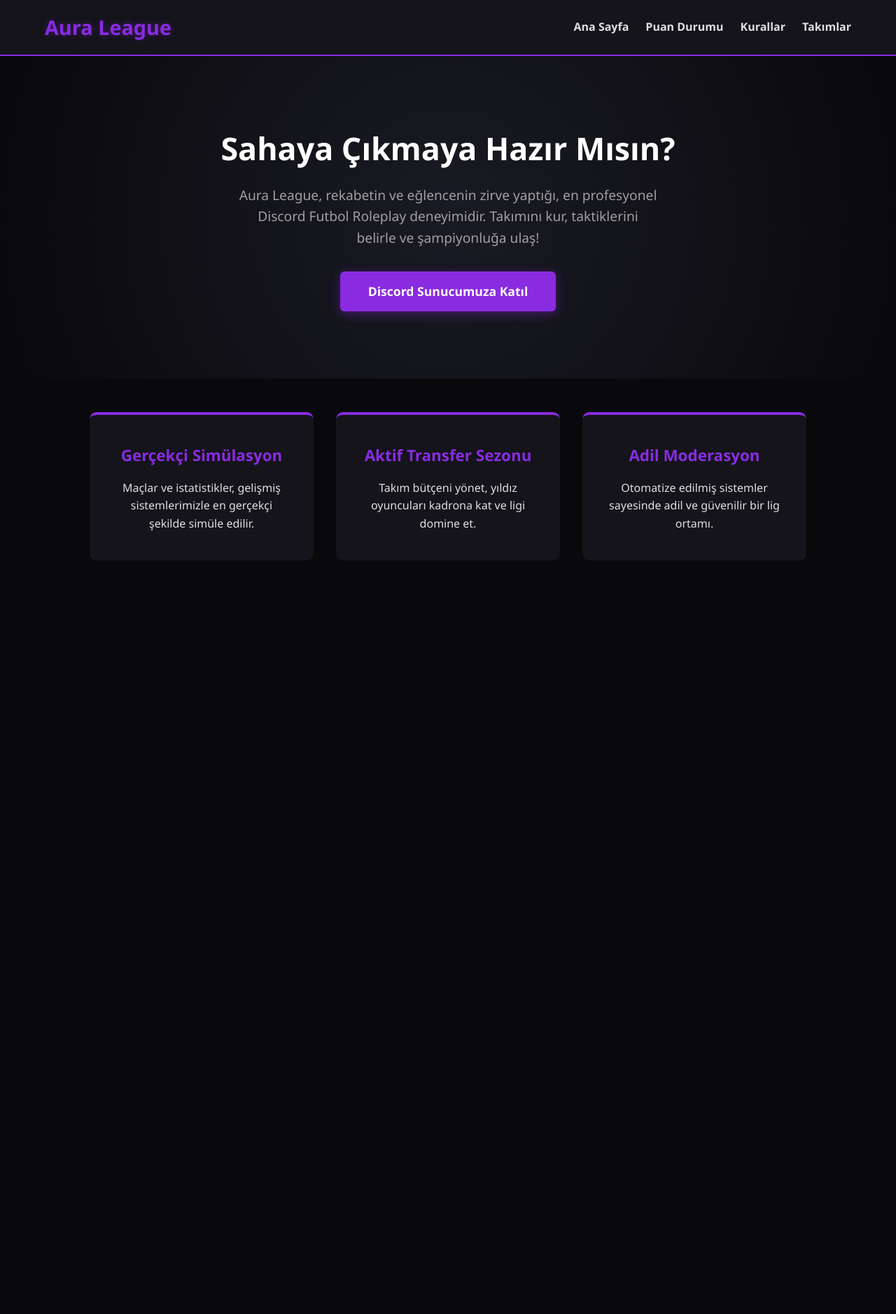
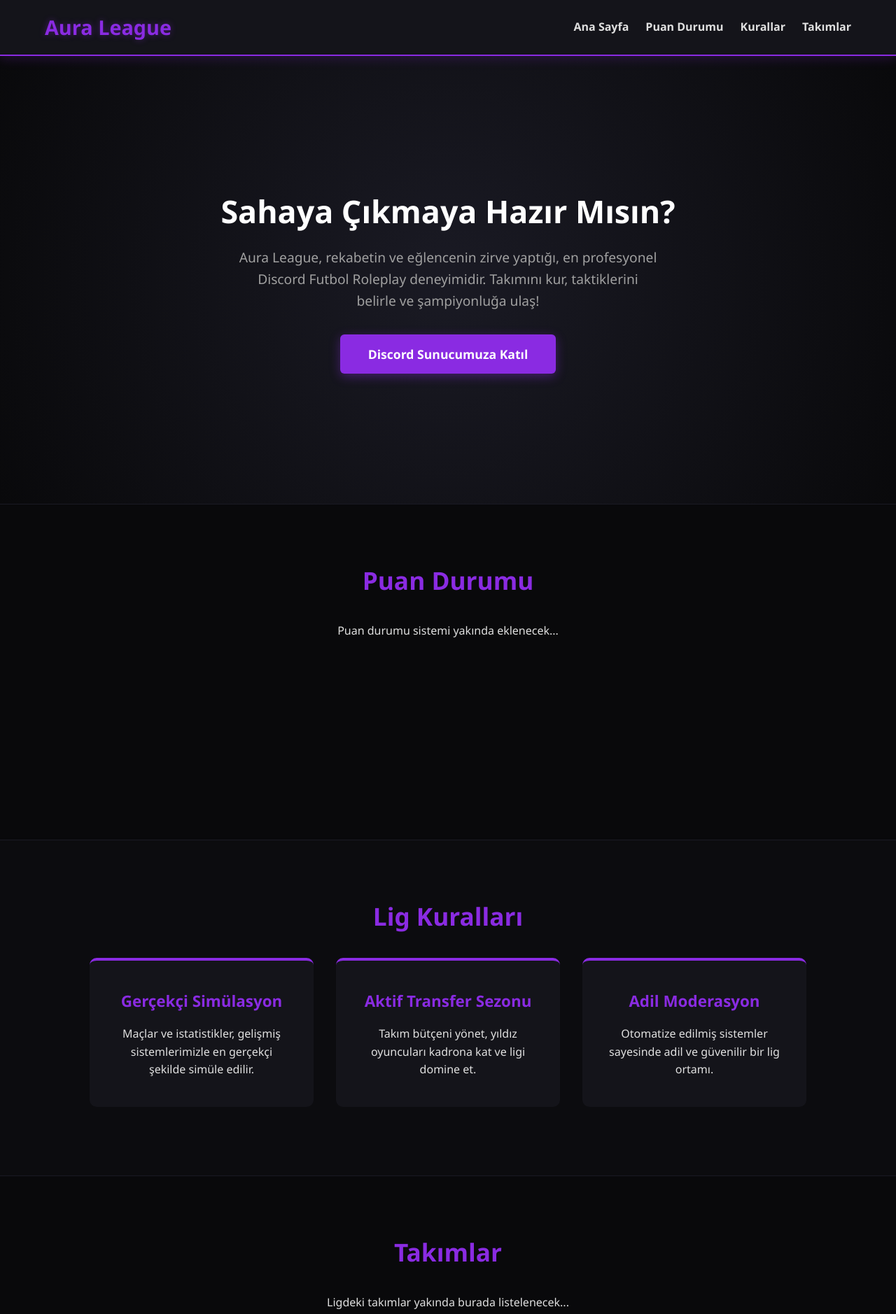
Before and after one commit to efoliinanc-del/auraleague, a plain HTML site: page index.html in a window 1280 px wide. Shown: the whole page at 70% size. Before the commit the page ends 849 px from the top, so only its background shows below. Drawn offline with Linux system fonts and the light colour scheme.

Commit message:
Update index.html

```diff
--- a/index.html
+++ b/index.html
@@ -7,19 +7,25 @@
     <style>
         :root {
             /* Mor ve Siyah Tema Renkleri */
-            --bg-color: #09090B;        /* En koyu siyah/arka plan */
-            --text-color: #E0E0E0;      /* Okunabilir açık gri metin */
-            --accent-color: #8A2BE2;    /* Canlı Mor (BlueViolet) */
-            --accent-hover: #6A1B9A;    /* Koyu Mor (Hover için) */
-            --card-bg: #14141A;         /* Kartlar için bir tık açık siyah */
+            --bg-color: #09090B;
+            --text-color: #E0E0E0;
+            --accent-color: #8A2BE2;
+            --accent-hover: #6A1B9A;
+            --card-bg: #14141A;
         }
 
         * {
             margin: 0;
             padding: 0;
             box-sizing: border-box;
-            /* İstediğin gibi Segoe UI odaklı font ailesi */
             font-family: 'Segoe UI', Tahoma, Geneva, Verdana, sans-serif;
+            /* Yazı seçimini engelleme */
+            user-select: none;
+        }
+
+        /* Kaydırma çubuğu ayarları */
+        html {
+            scroll-behavior: smooth;
         }
 
         body {
@@ -36,12 +42,16 @@
             align-items: center;
             border-bottom: 2px solid var(--accent-color);
             box-shadow: 0 4px 15px rgba(138, 43, 226, 0.2);
+            position: sticky;
+            top: 0;
+            z-index: 1000;
         }
 
         header h1 {
             color: var(--accent-color);
             font-size: 1.8rem;
             text-shadow: 0 0 10px rgba(138, 43, 226, 0.4);
+            cursor: pointer;
         }
 
         nav ul {
@@ -57,14 +67,19 @@
             transition: color 0.3s;
         }
 
-        nav a:hover {
+        nav a:hover, nav a.active {
             color: var(--accent-color);
         }
 
         .hero {
             text-align: center;
-            padding: 6rem 2rem;
+            padding: 8rem 2rem;
             background: radial-gradient(circle at center, #1a1a24 0%, #09090B 100%);
+            min-height: 80vh;
+            display: flex;
+            flex-direction: column;
+            justify-content: center;
+            align-items: center;
         }
 
         .hero h2 {
@@ -99,11 +114,23 @@
             box-shadow: 0 6px 20px rgba(138, 43, 226, 0.6);
         }
 
+        .content-section {
+            padding: 5rem 5%;
+            min-height: 60vh;
+            text-align: center;
+            border-top: 1px solid #1a1a24;
+        }
+
+        .content-section h2 {
+            color: var(--accent-color);
+            font-size: 2.2rem;
+            margin-bottom: 2rem;
+        }
+
         .features {
             display: flex;
             justify-content: center;
             gap: 2rem;
-            padding: 3rem 5%;
             flex-wrap: wrap;
         }
 
@@ -128,28 +155,37 @@
         }
     </style>
 </head>
-<body>
+<body oncontextmenu="return false;"> <!-- HTML üzerinden sağ tık engeli -->
 
     <header>
-        <h1>Aura League</h1>
+        <h1 onclick="window.scrollTo(0,0)">Aura League</h1>
         <nav>
             <ul>
-                <li><a href="#">Ana Sayfa</a></li>
-                <li><a href="#">Puan Durumu</a></li>
-                <li><a href="#">Kurallar</a></li>
-                <li><a href="#">Takımlar</a></li>
+                <li><a href="#home">Ana Sayfa</a></li>
+                <li><a href="#standings">Puan Durumu</a></li>
+                <li><a href="#rules">Kurallar</a></li>
+                <li><a href="#teams">Takımlar</a></li>
             </ul>
         </nav>
     </header>
 
-    <section class="hero">
+    <section id="home" class="hero">
         <h2>Sahaya Çıkmaya Hazır Mısın?</h2>
         <p>Aura League, rekabetin ve eğlencenin zirve yaptığı, en profesyonel Discord Futbol Roleplay deneyimidir. Takımını kur, taktiklerini belirle ve şampiyonluğa ulaş!</p>
-        <!-- Discord linkin buraya eklendi -->
         <a href="https://discord.gg/qcj9AjJHkw" target="_blank" class="btn">Discord Sunucumuza Katıl</a>
     </section>
 
-    <section class="features">
+    <!-- Puan Durumu Bölümü -->
+    <section id="standings" class="content-section">
+        <h2>Puan Durumu</h2>
+        <p>Puan durumu sistemi yakında eklenecek...</p>
+        <!-- Buraya ileride tablo eklenebilir -->
+    </section>
+
+    <!-- Kurallar Bölümü -->
+    <section id="rules" class="content-section" style="background-color: #0c0c0f;">
+        <h2>Lig Kuralları</h2>
+        <div class="features">
             <div class="card">
                 <h3>Gerçekçi Simülasyon</h3>
                 <p>Maçlar ve istatistikler, gelişmiş sistemlerimizle en gerçekçi şekilde simüle edilir.</p>
@@ -162,7 +198,52 @@
                 <h3>Adil Moderasyon</h3>
                 <p>Otomatize edilmiş sistemler sayesinde adil ve güvenilir bir lig ortamı.</p>
             </div>
+        </div>
     </section>
+
+    <!-- Takımlar Bölümü -->
+    <section id="teams" class="content-section">
+        <h2>Takımlar</h2>
+        <p>Ligdeki takımlar yakında burada listelenecek...</p>
+    </section>
+
+    <!-- Güvenlik Scriptleri -->
+    <script>
+        // Sağ Tık Engelleme (JS ile de destekliyoruz)
+        document.addEventListener('contextmenu', event => event.preventDefault());
+
+        // Tuş kombinasyonlarını engelleme (F12, Ctrl+Shift+I, Ctrl+U vb.)
+        document.onkeydown = function(e) {
+            // F12 engelleme
+            if (e.keyCode == 123) {
+                return false;
+            }
+            // Ctrl+Shift+I (Geliştirici Araçları)
+            if (e.ctrlKey && e.shiftKey && e.keyCode == 'I'.charCodeAt(0)) {
+                return false;
+            }
+            // Ctrl+Shift+J (Konsol)
+            if (e.ctrlKey && e.shiftKey && e.keyCode == 'J'.charCodeAt(0)) {
+                return false;
+            }
+            // Ctrl+U (Kaynağı Görüntüle)
+            if (e.ctrlKey && e.keyCode == 'U'.charCodeAt(0)) {
+                return false;
+            }
+            // Ctrl+C (Kopyalama - user-select: none ekledik ama yine de bunu koyabiliriz)
+            if (e.ctrlKey && e.keyCode == 'C'.charCodeAt(0)) {
+                return false;
+            }
+        };
+
+        // Geliştirici araçlarının açık olup olmadığını tespit etmeye çalışan alternatif bir yöntem
+        // Konsol açıldığında siteyi durdurur (İsteğe bağlı, şimdilik yoruma aldım)
+        /*
+        setInterval(function() {
+            debugger;
+        }, 100);
+        */
+    </script>
 
 </body>
 </html>
```
Lines whose indentation alone changed are shown as unchanged.
